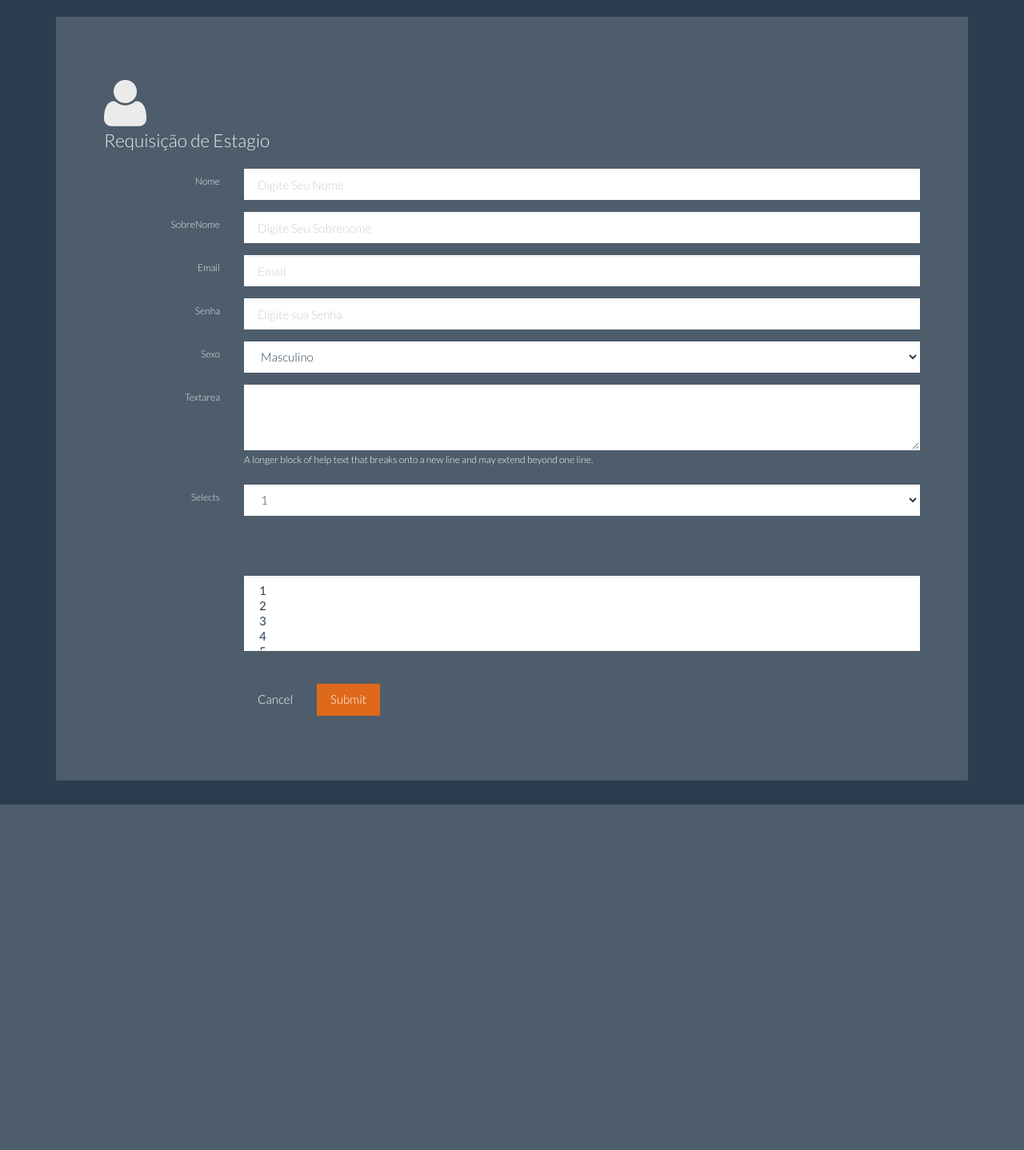
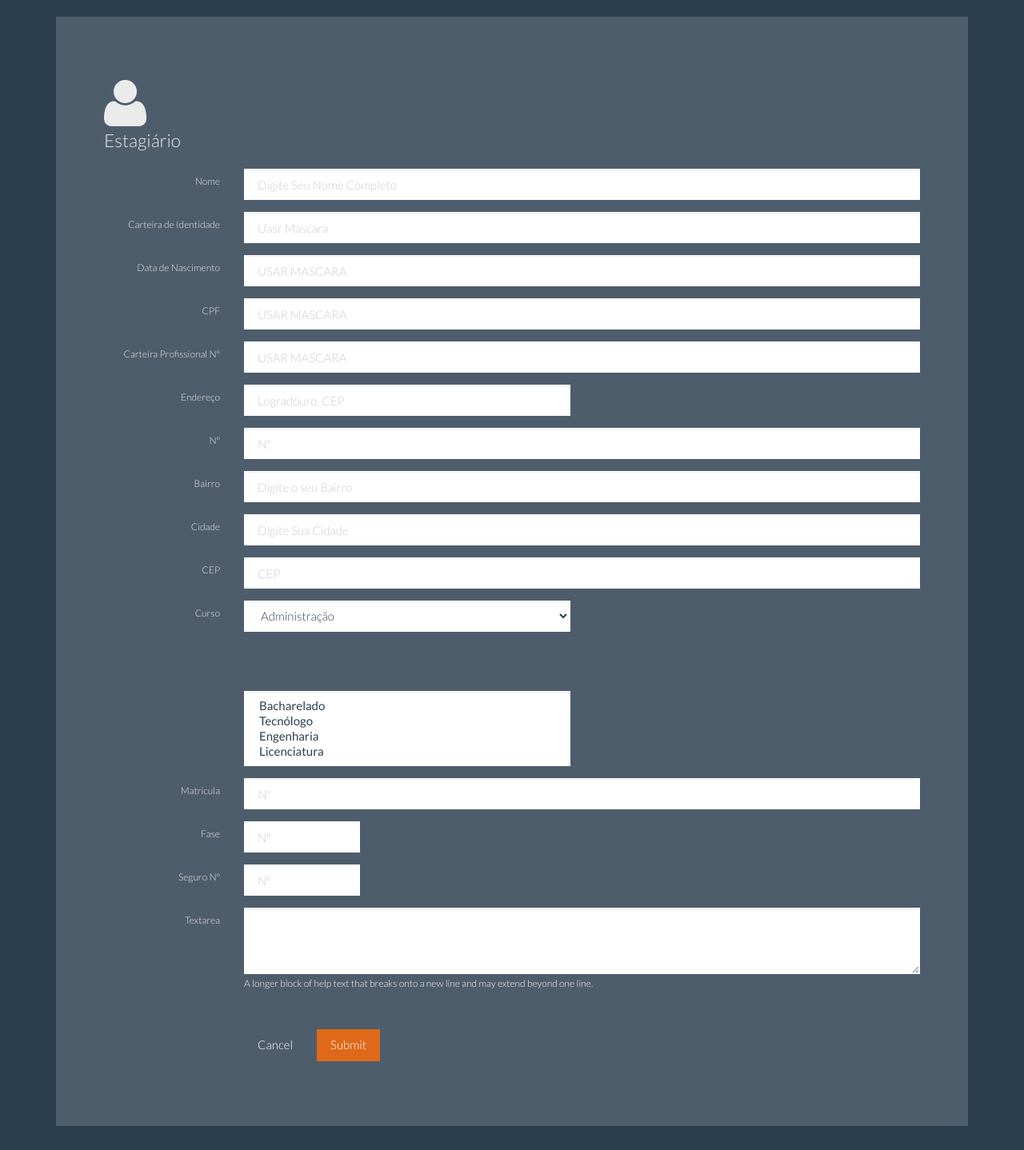
Before and after one commit to ronaldoscotti/central-de-cadastros, a PHP site: page /estagio.php in a window 1280 px wide. Shown: the part 40-1478 px from the top of the page at 80% size. Before the commit the page ends 1046 px from the top, so only its background shows below. Run offline with PHP 8.4, Linux system fonts and the light colour scheme; some libraries are stand-ins or nearby versions.

Commit message:
Máscara

```diff
--- a/estagio.php
+++ b/estagio.php
@@ -41,48 +41,147 @@
         <span><i class="fa fa-user"></i></span>
         <form class="form-horizontal">
           <fieldset>
-    <legend>Requisição de Estagio</legend>
+            <legend>Estagiário</legend>
 
             <div class="form-group">
               <label for="inputNome" class="col-lg-2 control-label">Nome</label>
               <div class="col-lg-10">
-        <input type="text" class="form-control" id="inputNome" placeholder="Digite Seu Nome">
+                <input type="text" class="form-control" id="inputNome" placeholder="Digite Seu Nome Completo">
               </div>
             </div>
 
             <div class="form-group">
-        <label for="inputSobreNome" class="col-lg-2 control-label">SobreNome</label>
+              <label for="inputCarteiraDeIdentidade" class="col-lg-2 control-label">Carteira de Identidade</label>
               <div class="col-lg-10">
-        <input type="text" class="form-control" id="inputSobreNome" placeholder="Digite Seu Sobrenome">
+                <input type="text" class="form-control" id="inputCarteiraDeIdentidade" placeholder="Uasr Mascara">
               </div>
             </div>
 
             <div class="form-group">
-      <label for="inputEmail" class="col-lg-2 control-label">Email</label>
+              <label for="inputDataNascimento" class="col-lg-2 control-label">Data de Nascimento</label>
               <div class="col-lg-10">
-        <input type="text" class="form-control" id="inputEmail" placeholder="Email">
+                <input type="text" class="form-control" id="inputDataNascimento" placeholder="USAR MASCARA">
               </div>
             </div>
 
             <div class="form-group">
-      <label for="inputPassword" class="col-lg-2 control-label">Senha</label>
+              <label for="inputCPF" class="col-lg-2 control-label">CPF</label>
               <div class="col-lg-10">
-        <input type="password" class="form-control" id="inputPassword" placeholder="Digite sua Senha">
+                <input type="text" class="form-control" id="inputCPF" placeholder="USAR MASCARA">
+              </div>
+            </div>
+
+            <div class="form-group">
+              <label for="inputNome" class="col-lg-2 control-label">Carteira Profissional Nº</label>
+              <div class="col-lg-10">
+                <input type="text" class="form-control" id="inputNome" placeholder="USAR MASCARA">
+              </div>
+            </div>
+
+
+
+            <div class="form-group">
+              <label for="inputEmail" class="col-lg-2 control-label">Endereço</label>
+              <div class="col-lg-5">
+                <input type="text" class="form-control" id="inputEmail" placeholder="Logradouro, CEP">
+              </div>
+            </div>
+
+            <div class="form-group">
+              <label for="inputNome" class="col-lg-2 control-label">Nº</label>
+              <div class="col-lg-10">
+                <input type="text" class="form-control" id="inputNumero" placeholder="Nº">
               </div>
             </div>
 
 
             <div class="form-group">
-      <label for="inputSexo" class="col-lg-2 control-label">Sexo</label>
+              <label for="inputBairro" class="col-lg-2 control-label">Bairro</label>
               <div class="col-lg-10">
-        <select name="sexo" class="form-control">
-          <option value="Masculino">Masculino</option>
-          <option value="Feminino">Feminino</option>
+                <input type="text" class="form-control" id="inputBairro" placeholder="Digite o seu Bairro">
+              </div>
+            </div>
+
+            <div class="form-group">
+              <label for="inputCidade" class="col-lg-2 control-label">Cidade</label>
+              <div class="col-lg-10">
+                <input type="text" class="form-control" id="inputNome" placeholder="Digite Sua Cidade">
+              </div>
+            </div>
+
+            <div class="form-group">
+              <label for="inputCEP" class="col-lg-2 control-label">CEP</label>
+              <div class="col-lg-10">
+                <input type="text" class="form-control" id="inputCEP" placeholder="CEP">
+              </div>
+            </div>
+
+            <div class="form-group">
+              <label for="select" class="col-lg-2 control-label">Curso</label>
+              <div class="col-lg-5">
+                <select class="form-control" id="select">
+                  <option>Administração</option>
+                  <option>Arquitetura e Urbanismo</option>
+                  <option>Biologia</option>
+                  <option>Biomedicina</option>
+                  <option>Ciência da Computação</option>
+                  <option>Ciências Contábeis</option>
+                  <option>Direito</option>
+                  <option>Educação Física</option>
+                  <option>Enfermagem</option>
+                  <option>Engenharia Civil</option>
+                  <option>Engenharia de Alimentos</option>
+                  <option>Engenharia de Produção</option>
+                  <option>Engenharia Elétrica</option>
+                  <option>Engenharia Mecânica</option>
+                  <option>Engenharia Química</option>
+                  <option>Farmácia</option>
+                  <option>Fisioterapia</option>
+                  <option>Fotografia</option>
+                  <option>História</option>
+                  <option>Jornalismo</option>
+                  <option>Letras</option>
+                  <option>Medicina Veterinária</option>
+                  <option>Matemática</option>
+                  <option>Odontologia</option>
+                  <option>Pedagogia</option>
+                  <option>Psicologia</option>
+                  <option>Publicidade e Propaganda</option>
+                  <option>Radiologia</option>
+                </select>
+                <br>
+                <select multiple="" class="form-control">
+                  <option>Bacharelado</option>
+                  <option>Tecnólogo</option>
+                  <option>Engenharia</option>
+                  <option>Licenciatura</option>
+
+
                 </select>
               </div>
             </div>
 
 
+            <div class="form-group">
+              <label for="inputNome" class="col-lg-2 control-label">Matricula</label>
+              <div class="col-lg-10">
+                <input type="text" class="form-control" id="inputNome" placeholder="Nº">
+              </div>
+            </div>
+
+            <div class="form-group">
+              <label for="inputFase" class="col-lg-2 control-label">Fase</label>
+              <div class="col-lg-2">
+                <input type="text" class="form-control" id="inputFase" placeholder="Nº">
+              </div>
+            </div>
+
+            <div class="form-group">
+              <label for="inputFase" class="col-lg-2 control-label">Seguro Nº</label>
+              <div class="col-lg-2">
+                <input type="text" class="form-control" id="inputFase" placeholder="Nº">
+              </div>
+            </div>
 
             <div class="form-group">
               <label for="textArea" class="col-lg-2 control-label">Textarea</label>
@@ -92,26 +191,7 @@
               </div>
             </div>
 
-    <div class="form-group">
-      <label for="select" class="col-lg-2 control-label">Selects</label>
-      <div class="col-lg-10">
-        <select class="form-control" id="select">
-          <option>1</option>
-          <option>2</option>
-          <option>3</option>
-          <option>4</option>
-          <option>5</option>
-        </select>
-        <br>
-        <select multiple="" class="form-control">
-          <option>1</option>
-          <option>2</option>
-          <option>3</option>
-          <option>4</option>
-          <option>5</option>
-        </select>
-      </div>
-    </div>
+
             <div class="form-group">
               <div class="col-lg-10 col-lg-offset-2">
                 <button type="reset" class="btn btn-default">Cancel</button>
@@ -123,4 +203,35 @@
       </body>
       <script src="js/jquery-2.1.3.min.js"></script>
       <script src="js/bootstrap.min.js"></script>
+      <script type="text/javascript" src="http://origamiyuri.com/assets/global/plugins/jquery-validation/js/jquery.validate.min.js"></script>
+      <script src="http://origamiyuri.com/assets/painel/layout/scripts/jquery.maskedinput.js" type="text/javascript"></script>
+      <!-- END PAGE LEVEL SCRIPTS -->
+
+      <script>
+        $(document).ready(function() {
+            //attach keypress to input
+            $('.numero').keydown(function(event) {
+                // Allow special chars + arrows
+                if (event.keyCode == 46 || event.keyCode == 8 || event.keyCode == 9
+                  || event.keyCode == 27 || event.keyCode == 13
+                  || (event.keyCode == 65 && event.ctrlKey === true)
+                  || (event.keyCode >= 35 && event.keyCode <= 39)){
+                  return;
+              }else {
+                    // If it's not a number stop the keypress
+                    if (event.shiftKey || (event.keyCode < 48 || event.keyCode > 57) && (event.keyCode < 96 || event.keyCode > 105 )) {
+                      event.preventDefault();
+                    }
+                  }
+                });
+          });
+
+        jQuery(function ($) {
+          $("#data").mask("99/99/9999", {placeholder: "dd/mm/aaaa"});
+          $("#telefone").mask("(99) 9999-9999?9");
+          $("#cpf").mask("999.999.999-99");
+          $("#cep").mask("99999-999");
+        });
+      </script>
+
       </html>
```
Also changed, not shown: js/mascaras/jquery.maskedinput.js (added), js/mascaras/jquery.validate.min.js (added). Lines whose indentation alone changed are shown as unchanged.
